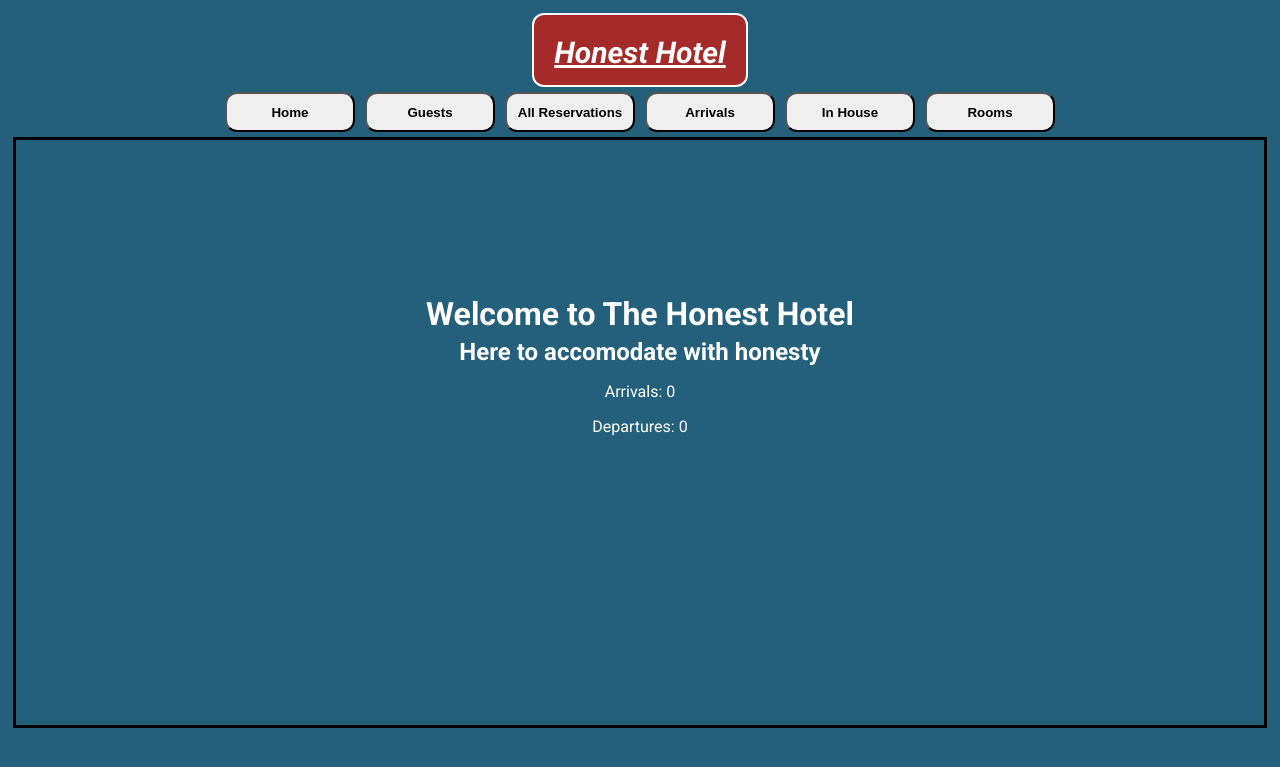
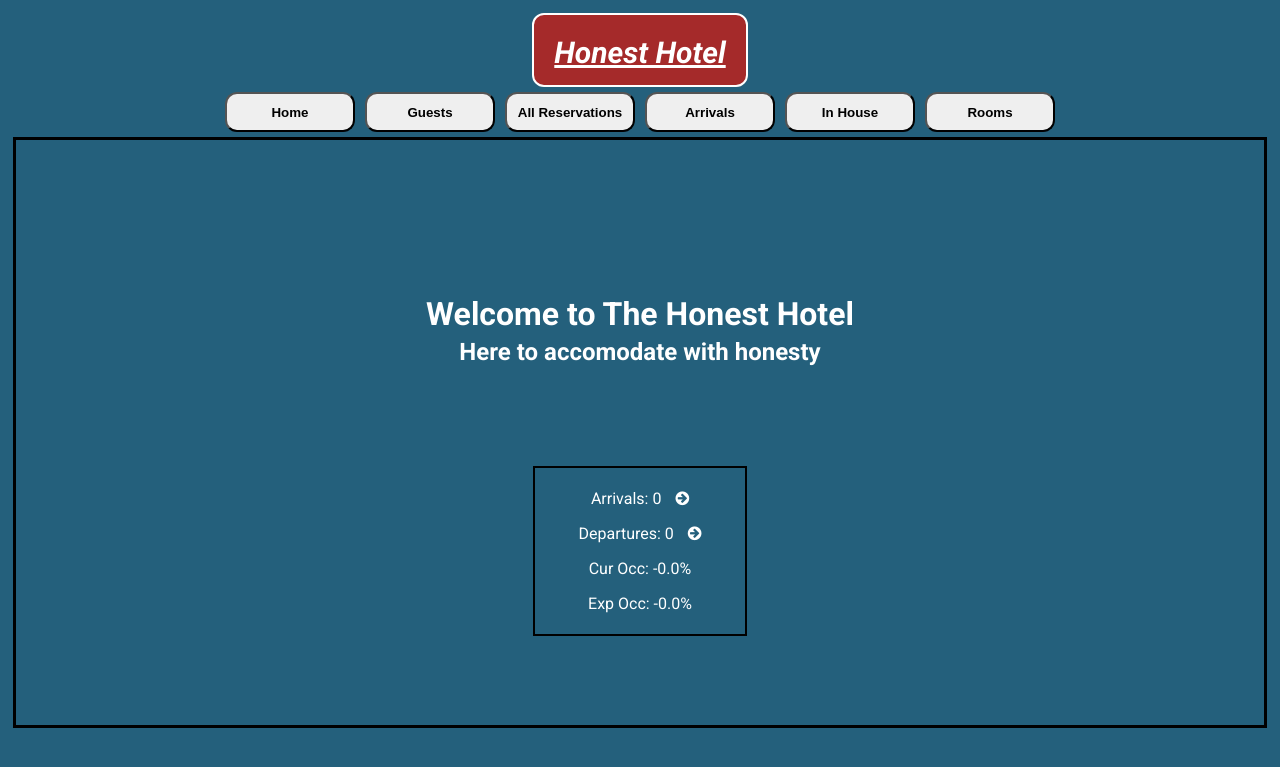
Before and after one commit to selsmie/honest-hotel, a Flask app: page / in a window 1280 px wide. Shown: the top 767 px of the page. Run offline with Flask 2, Linux system fonts and the light colour scheme; data that the repository does not hold is empty; some libraries are stand-ins or nearby versions.

Commit message:
stats input with font awesome icons

```diff
--- a/app/app.py
+++ b/app/app.py
@@ -17,7 +17,9 @@ app.register_blueprint(reservations_blueprint)
 def main():
     arrivals = reservation_repository.total_arrivals()
     departures = reservation_repository.total_departures()
-    return render_template('index.html', arrivals=arrivals, departures=departures)
+    expected_occupancy = reservation_repository.expected_occupancy()
+    current_occupancy = reservation_repository.current_occupancy()
+    return render_template('index.html', arrivals=arrivals, departures=departures, expected_occupancy=expected_occupancy, current_occupancy=current_occupancy)
 
 if __name__ == '__main__':
     app.run()
--- a/app/repositories/reservation_repository.py
+++ b/app/repositories/reservation_repository.py
@@ -101,3 +101,26 @@ def total_departures():
     for row in results:
         departures += 1
     return departures
+
+def total_inh_rooms():
+    rooms = 0
+    sql = "SELECT * FROM reservations WHERE status = %s"
+    values = ["Checked In"]
+    results = run_sql(sql, values)
+    for row in results:
+        rooms += 1
+    return rooms
+
+def current_occupancy():
+    total_rooms = len(room_repository.select_all()) - 1
+    print(total_rooms)
+    inh = total_inh_rooms()
+    current_occupancy = (inh/ total_rooms) * 100
+    return round(current_occupancy, 1)
+
+def expected_occupancy():
+    total_rooms = len(room_repository.select_all()) - 1
+    print(total_rooms)
+    inh = total_inh_rooms()
+    expected_occupancy = ((inh - total_departures() + total_arrivals()) / total_rooms) * 100
+    return round(expected_occupancy, 1)
--- a/app/static/style.css
+++ b/app/static/style.css
@@ -73,3 +73,27 @@ h3 {
     color: white;
     margin: 5px 0px;
 }
+
+#stats {
+    border: 2px black solid;
+    width: 200px;
+    padding: 5px;
+    align-items: baseline;
+    height: max-content;
+    margin: 100px auto;
+    text-align: center;
+}
+
+#stats > p > a {
+    text-decoration: none;
+    color: white;
+}
+
+#stats > p > a:hover {
+    color: greenyellow;
+    font-weight: bold;
+}
+
+#stats > p > a > i {
+    padding-left: 10px;
+}
--- a/app/templates/base.html
+++ b/app/templates/base.html
@@ -12,6 +12,7 @@
   <link rel="preconnect" href="https://fonts.gstatic.com">
   <link rel="preconnect" href="https://fonts.gstatic.com">
   <link href="https://fonts.googleapis.com/css2?family=Roboto:ital,wght@0,400;0,500;0,700;1,400;1,500;1,700&display=swap" rel="stylesheet">
+  <link rel="stylesheet" href="https://stackpath.bootstrapcdn.com/font-awesome/4.7.0/css/font-awesome.min.css" crossorigin="anonymous">
   <title>Honest Hotel</title>
 </head>
 <body>
--- a/app/templates/index.html
+++ b/app/templates/index.html
@@ -7,8 +7,15 @@
     <h2>Here to accomodate with honesty</h2>
   </header>
   <section id='stats'>
-    <p>Arrivals: {{arrivals}}</p>
-    <p>Departures: {{departures}}</p>
+
+    <p><a href='reservations/arrivals'>Arrivals: {{arrivals}}
+      <i class="fa fa-arrow-circle-right fa-1x" aria-hidden="true"></i>
+    </a></p>
+    <p><a href='reservations/inhouse'>Departures: {{departures}}
+      <i class="fa fa-arrow-circle-right fa-1x" aria-hidden="true"></i>
+    </a></p>
+    <p>Cur Occ: {{current_occupancy}}%</p>
+    <p><a>Exp Occ: {{expected_occupancy}}%</a></p>
   </section>
 </main>
 
```
